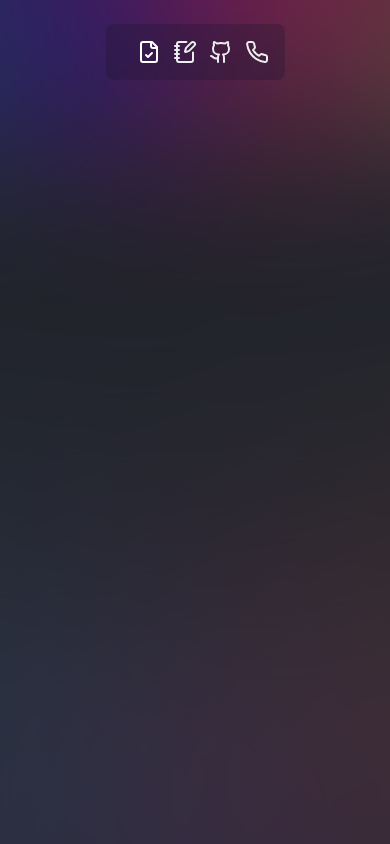
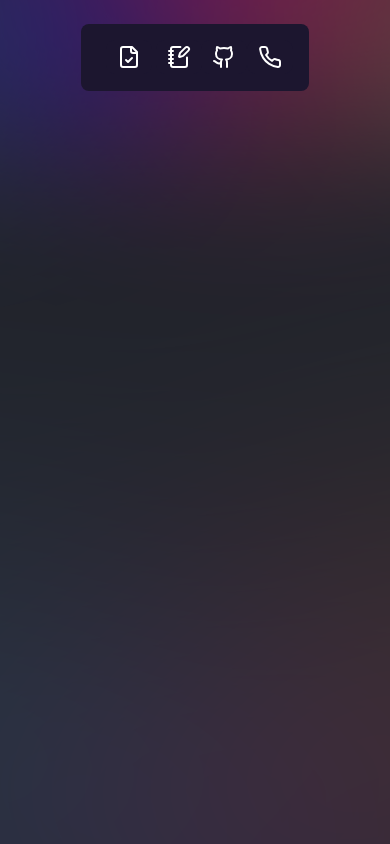
Before and after one commit to AkshataSolapurkar/Personal-Website-Akshata-Solapurkar, a Next.js app: page / in a window 390 px wide. Built offline with nearby package versions, Linux system fonts and the light colour scheme.

Commit message:
Navbar for smaller screen

```diff
--- a/src/app/Components/NavBar.tsx
+++ b/src/app/Components/NavBar.tsx
@@ -28,17 +28,41 @@ const NavBar = () => {
     <div className='pt-6 w-full z-10 absolute'>
      <div className="relative flex items-center justify-center md:w-708 sm:mx-0 mx-5">
 
-        <div className="bg-nav-bg backdrop-filter backdrop-blur-44 p-4 rounded-lg flex justify-between">
+        <div className="md:bg-nav-bg bg-nav-sm backdrop-filter backdrop-blur-44 p-4 rounded-lg flex justify-between">
          <div className='item-center flex p-0'>
 
          </div>
          <div>
          {isSmallScreen ? (
               <nav className='ml-[15px] relative flex justify-between gap-3'>
-              <Link className='block relative font-semibold leading-5 text-base opacity-100 text-white-bg' href="./TechStack"><FileCheck /></Link>
-              <Link className='block relative font-semibold leading-5 text-base' href="/TechStack"><NotebookPen/></Link>
-              <Link className='block relative font-semibold leading-5 text-base' href="/TechStack"><Github/></Link>
-              <Link className='block relative font-semibold leading-5 text-base' href="/TechStack"><Phone/></Link>
+              <Link className='block relative font-semibold leading-5 text-base mb-3' href="/techstack">
+               <h4>
+                  <span className='icon-resume'>
+                     <span className='text text-[10px]'>Projects</span>
+                     <span className='newicon'><FileCheck/></span>
+                  </span>
+               </h4></Link>
+              <Link className='block relative font-semibold leading-5 text-base mb-3' href="/TechStack">
+               <h4>
+                  <span className='icon-resume'>
+                     <span className='text text-[10px]'>Resume</span>
+                     <span className='newicon'><NotebookPen/></span>
+                  </span>
+               </h4></Link>
+               <Link className='block relative font-semibold leading-5 text-base mb-3' href="/TechStack">
+               <h4>
+                  <span className='icon-resume'>
+                     <span className='text text-[10px]'>Github</span>
+                     <span className='newicon'><Github/></span>
+                  </span>
+               </h4></Link>
+              <Link className='block relative font-semibold leading-5 text-base mb-3' href="/TechStack">
+               <h4>
+                  <span className='icon-resume'>
+                     <span className='text text-[9px]'>Contact</span>
+                     <span className='newicon'><Phone/></span>
+                  </span>
+               </h4></Link>
 
            </nav>
             ) : (
--- a/src/app/TechStack/index.tsx
+++ /dev/null
@@ -1,11 +0,0 @@
-import React from 'react'
-
-const index = () => {
-  return (
-    <div>
-      hello world
-    </div>
-  )
-}
-
-export default index
--- a/src/app/globals.css
+++ b/src/app/globals.css
@@ -47,6 +47,18 @@
   }
 }
 
+@keyframes slide-in-bck-center {
+  0% {
+    transform: scale(0);
+    opacity: 0;
+  }
+
+  100% {
+    transform: scale(1);
+    opacity: 1;
+  }
+}
+
 .gYisCF {
   position: relative;
   min-height: 100vh;
@@ -64,3 +76,89 @@
 .scale-92 {
   transform: scale(0.92);
 }
+
+.nav-projects:hover::after {
+  content: "Projects";
+  position: absolute;
+  background-color:rgba(28, 22, 47, .3); /* Tooltip background color */
+  color: #fff;
+  margin-top: 20px; /* Tooltip text color */
+  padding-top: 5px;
+  padding-bottom: 5px;
+  padding-left: 10px;
+  padding-right: 10px; /* Padding around the text */
+  border-radius: 5px; /* Rounded corners */
+  font-size: 10px; /* Font size */
+  white-space: nowrap; /* Prevent line breaks */
+  z-index: 999; /* Ensure tooltip appears above other elements */
+}
+.nav-resume:hover::after {
+  content: "";
+  position: absolute;
+  background-color:rgba(28, 22, 47, .3); /* Tooltip background color */
+  color: #fff;
+  margin-top: 20px; /* Tooltip text color */
+  padding-top: 5px;
+  padding-bottom: 5px;
+  padding-left: 10px;
+  padding-right: 10px; /* Padding around the text */
+  border-radius: 5px; /* Rounded corners */
+  font-size: 10px; /* Font size */
+  white-space: nowrap; /* Prevent line breaks */
+  z-index: 999; /* Ensure tooltip appears above other elements */
+}
+.icon-resume{
+  display: inline-block;
+  position: relative;
+}
+
+.icon-resume .text::after{
+  content: "";
+  position: absolute;
+  left: -3px;
+  top: 0;
+  height: 56%;
+  width: 100%;
+  transform: rotate(-9deg);
+  opacity: .9;
+  text-decoration: none;
+  color: white;
+}
+.icon-resume .newicon{
+  position: absolute;
+  right: 0;
+  text-shadow: 0px 2px 0px rgba(0,0,0,0.25);
+  color: #fff;
+  background: rgba(28, 22, 47);
+  border-radius: 9px;
+  line-height: 30px;
+  padding: 5px 11px;
+  display: inline-block;
+  transition: .5s;
+  margin-bottom: 15px;
+}
+.icon-resume .newicon:hover{
+  transform: translate(-10px, -32px) rotate(-15deg);
+  color: white;
+}
+.icon-resume .newicon::before{
+  content: "";
+  top: 0;
+  left: 0;
+  right: 0;
+  bottom: -20px;
+  position: absolute;
+}
+.icon-resume .newicon::after{
+  content: "";
+    position: absolute;
+    width: 21px;
+    height: 21px;
+    right: -11px;
+    top: -11px;
+    border-radius: 11px;
+    transition: .5s;
+        opacity: 0;
+    transition-delay: 0s;
+    animation: slide-in-bck-center 1.2s 0.5s cubic-bezier(0.1, 1.96, 0, 0.86) backwards;
+}
--- a/src/app/layout.tsx
+++ b/src/app/layout.tsx
@@ -18,7 +18,7 @@ export default function RootLayout({
 }>) {
   return (
     <html lang="en">
-      <body className="p-0 m-0 relative box-border bg-black-bg text-white-text font-sans overflow-hidden">
+      <body className="p-0 m-0 gYisCF relative box-border bg-black-bg text-white-text font-sans overflow-hidden">
        <NavBar/>
        {children}
        <Footer/>
--- a/src/app/page.tsx
+++ b/src/app/page.tsx
@@ -1,8 +1,9 @@
 import Image from "next/image";
+
 
 export default function Home() {
   return (
-    <main className="gYisCF">
+    <main className="">
     </main>
   );
 }
--- /dev/null
+++ b/src/app/techstack/page.tsx
@@ -0,0 +1,11 @@
+import React from 'react'
+
+const Projects = () => {
+  return (
+    <div>
+      <h4>hello</h4>
+    </div>
+  )
+}
+
+export default Projects;
--- a/tailwind.config.ts
+++ b/tailwind.config.ts
@@ -43,6 +43,8 @@ const config: Config = {
         'tag-black': 'rgba(0, 0, 0, .5)',
         'tag-white': 'rgba(255, 255, 255, .8)',
         'nav-bg': 'rgba(28, 22, 47, .3)',
+        'nav-sm': 'rgba(28, 22, 47)'
+
       },
       fontFamily: {
         'sans': ['Inter', 'sans-serif'],
```
